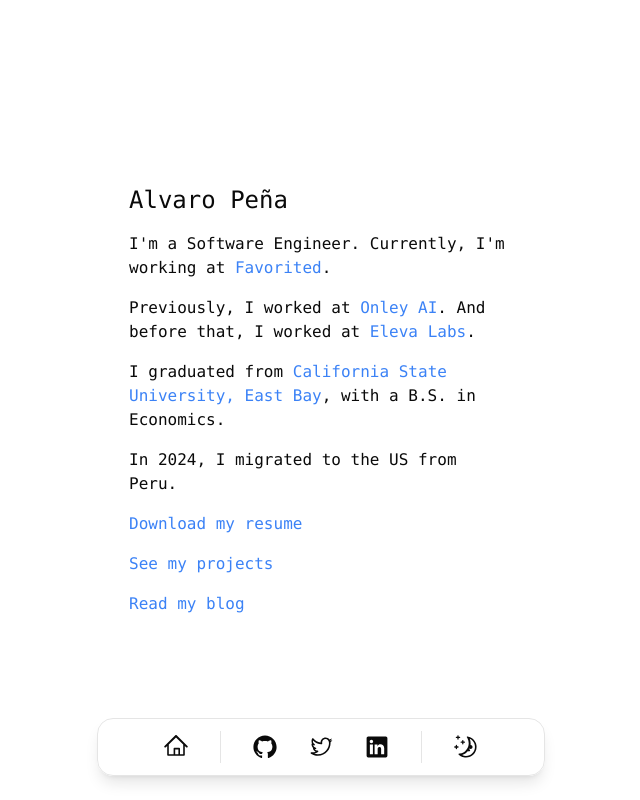
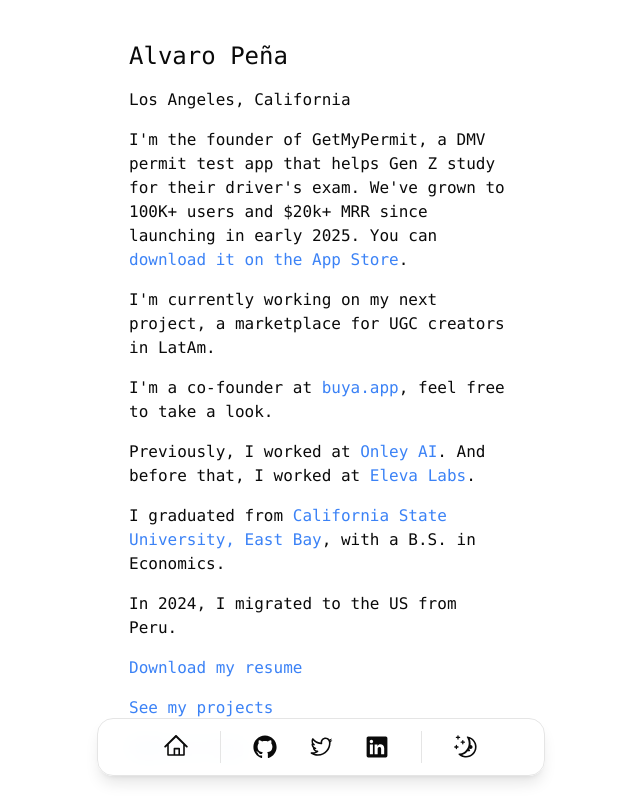
Before and after one commit to alvropena/alvropena.com, a Next.js app: page / in a window 1280 px wide. Shown: the whole page, without its empty margins (319-959 px from the left). Built offline with nearby package versions, Linux system fonts and the light colour scheme.

Commit message:
Update homepage bio and GMP milestones, add Buya mention
- Add Los Angeles, California location under name
- Lead with founder of GetMyPermit, App Store link, updated metrics
- Add Buya co-founder mention with link
- Update GetMyPermit project milestones to 100K+ users / $20k MRR

```diff
--- a/app/constants.ts
+++ b/app/constants.ts
@@ -25,7 +25,7 @@
     github: "https://github.com/alvropena/getmypermit.app",
     image: "https://picsum.photos/800/200?random=1",
     status: "active",
-    milestones: ["43K+ users", "$6k MRR"],
+    milestones: ["100K+ users", "$20k MRR"],
   },
   {
     title: "Onley AI",
--- a/app/page.tsx
+++ b/app/page.tsx
@@ -4,18 +4,39 @@
 	return (
 		<div className="max-w-sm flex flex-col gap-4">
 			<h1 className="text-2xl">Alvaro Peña</h1>
+			<p>Los Angeles, California</p>
 			<p>
-				I&apos;m a Software Engineer. Currently, I&apos;m working
-				at{" "}
+				I&apos;m the founder of GetMyPermit, a DMV permit test app
+				that helps Gen Z study for their driver&apos;s exam.
+				We&apos;ve grown to 100K+ users and $20k+ MRR since
+				launching in early 2025. You can{" "}
 				<Link
-					href="https://www.linkedin.com/company/favapp/"
+					href="https://apps.apple.com/us/app/getmypermit-dmv-permit-test/id6754830799"
 					className="text-blue-500"
 					target="_blank"
 					rel="noopener noreferrer"
 				>
-					Favorited
+					download it on the App Store
 				</Link>
 				.
+			</p>
+
+			<p>
+				I&apos;m currently working on my next project, a
+				marketplace for UGC creators in LatAm.
+			</p>
+
+			<p>
+				I&apos;m a co-founder at{" "}
+				<Link
+					href="https://buya.app"
+					className="text-blue-500"
+					target="_blank"
+					rel="noopener noreferrer"
+				>
+					buya.app
+				</Link>
+				{", "}feel free to take a look.
 			</p>
 
 			<p>
```
